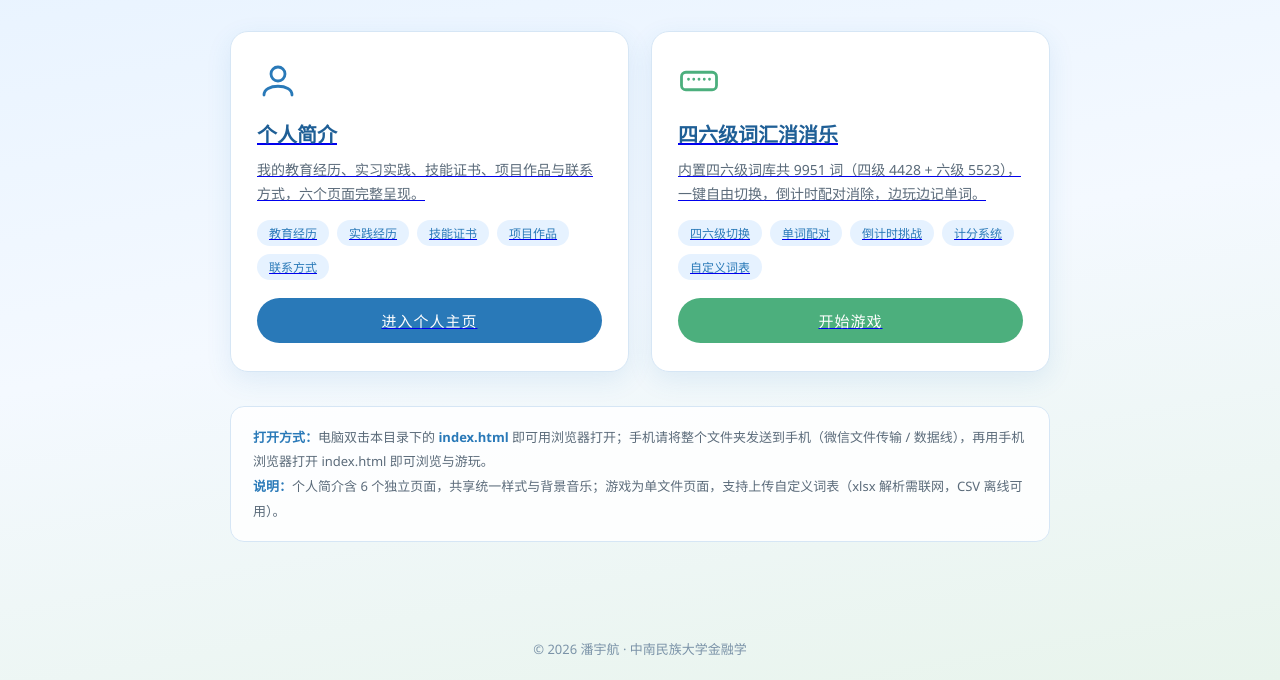
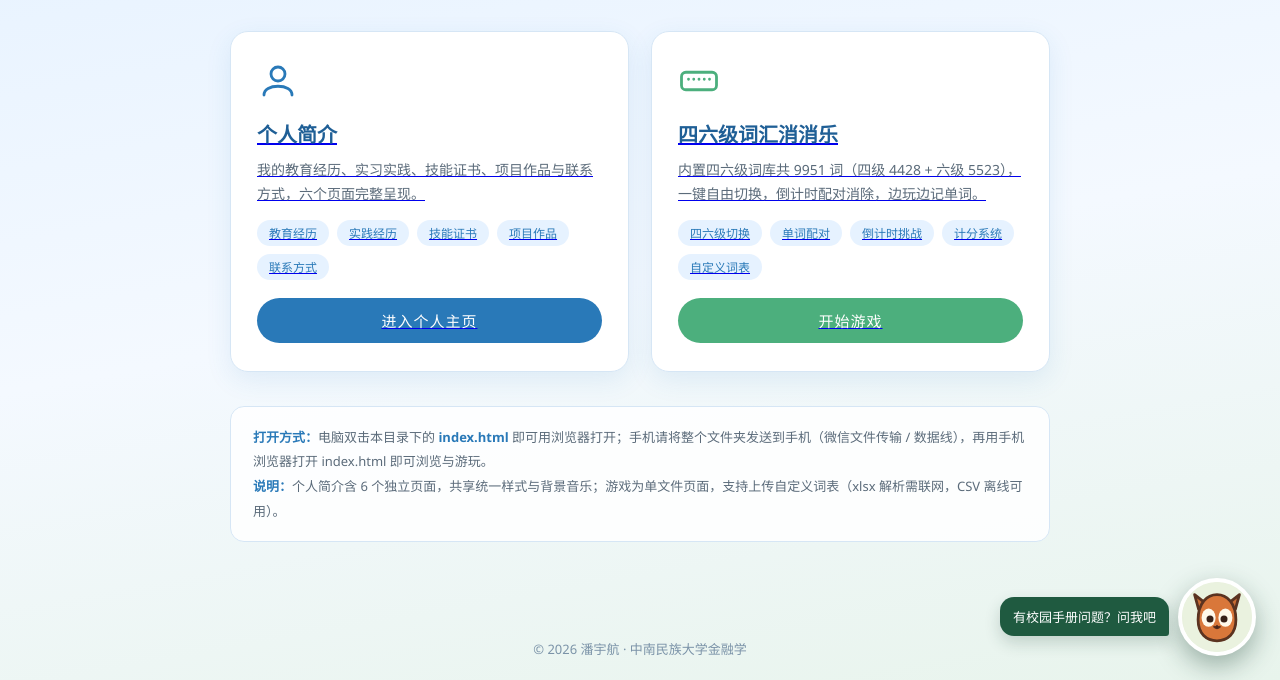
Before and after one commit to zaoqibuchifan/personal-site, a plain HTML site: page index.html in a window 1280 px wide. Shown: the part 120-800 px from the top of the page. Drawn offline with Linux system fonts and the light colour scheme.

Commit message:
feat: mount floating student handbook assistant on home page

```diff
--- a/index.html
+++ b/index.html
@@ -105,5 +105,6 @@ footer { text-align: center; padding: 22px; font-size: 13px; color: #7b93a8; }
 </div>
 
 <footer>© 2026 潘宇航 · 中南民族大学金融学</footer>
+  <script src="handbook-widget.js"></script>
 </body>
 </html>
```
